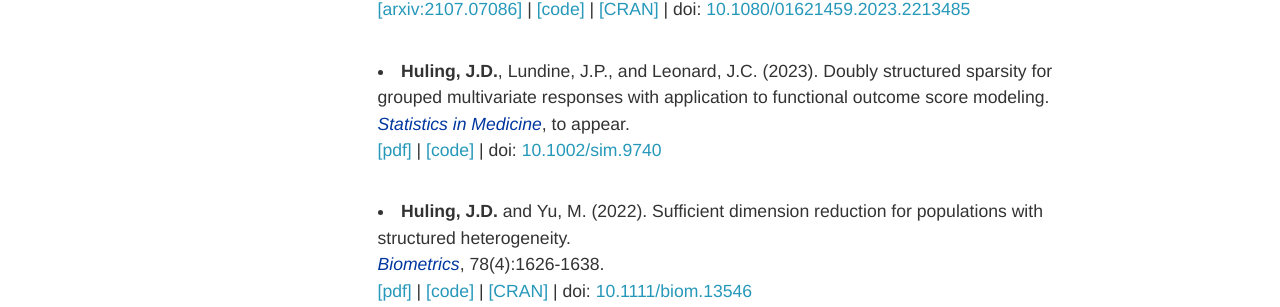
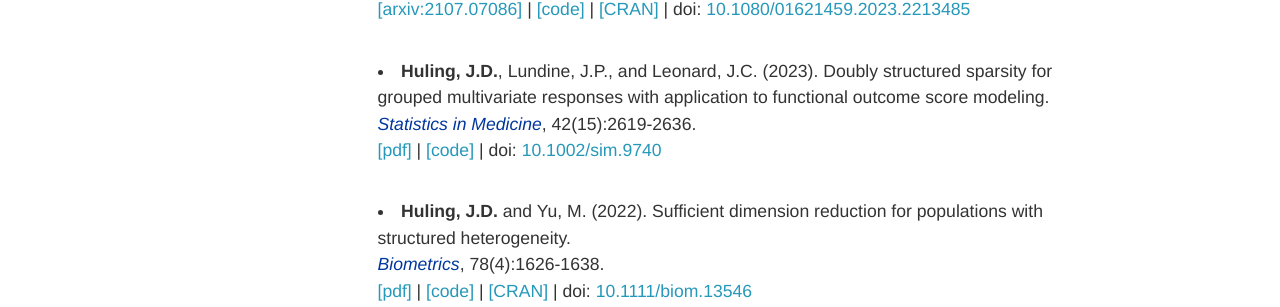
Before and after one commit to jaredhuling/jaredhuling.github.io, a Jekyll site: the page built from _pages/publications.md, in a window 1280 px wide and 900 px high, scrolled down 660 px. Shown: the part 146-453 px from the top of the window. Built offline with Jekyll 4.4.1, drawn with Linux system fonts in a browser that asks for light colours; nearby versions of some CDN libraries.

Commit message:
published

```diff
--- a/_pages/publications.md
+++ b/_pages/publications.md
@@ -82,7 +82,7 @@ years: [2018, 2017, 2016]
          <p class="bibliography">
           <author>Huling, J.D.</author>, Lundine, J.P., and Leonard, J.C. (2023).
             Doubly structured sparsity for grouped multivariate responses with application to functional outcome score modeling. <br>
-          <journal>Statistics in Medicine</journal>, to appear.
+          <journal>Statistics in Medicine</journal>, 42(15):2619-2636.
           <br>
           <a href="https://arxiv.org/abs/2302.11098">[pdf]</a> |
           <a class="codelink" href="https://github.com/jaredhuling/groupFusedMulti">[code]</a> |
```
